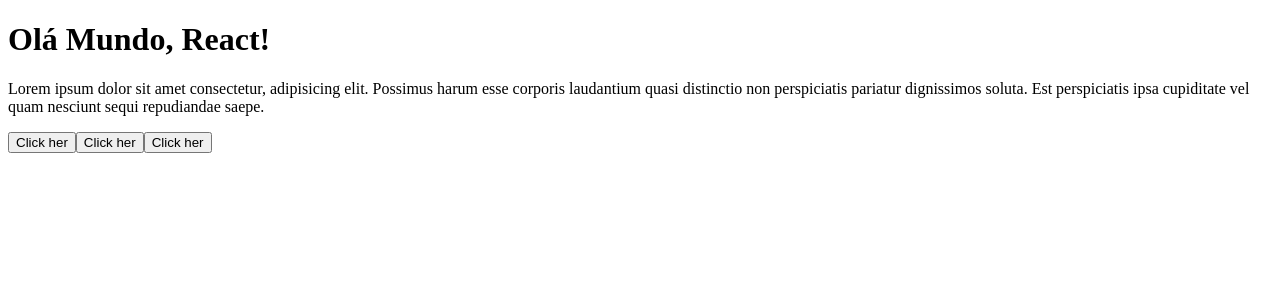
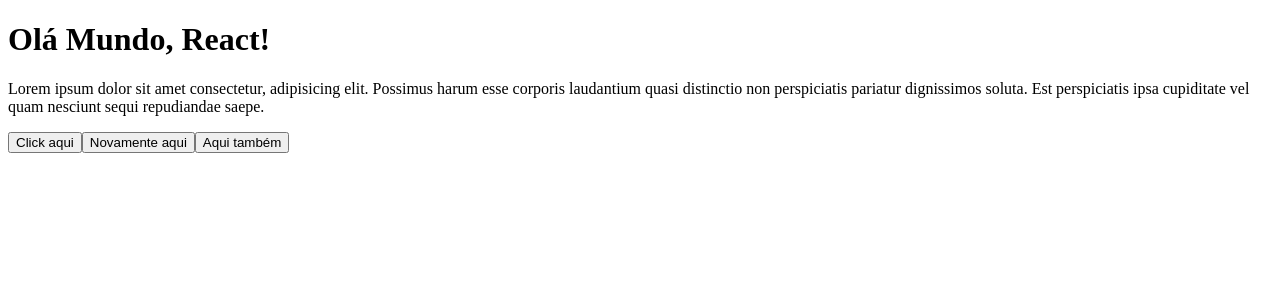
Before and after one commit to danilojduarte/CursoReactAdaTech, a React (Vite) app in the folder ProjetoAulaReact/projeto-react/: page / in a window 1280 px wide. Shown: the top 300 px of the page. Built offline with nearby package versions, Linux system fonts and the light colour scheme.

Commit message:
Alterando conteudo props

```diff
--- a/ProjetoAulaReact/projeto-react/src/App.jsx
+++ b/ProjetoAulaReact/projeto-react/src/App.jsx
@@ -19,8 +19,8 @@ function App() {
 export default App
 
 
-function NewButton() {
+function NewButton(props) {
   return (
-    <button>Click her</button>
+    <button>{props.conteudo}</button>
   )
 }
```
